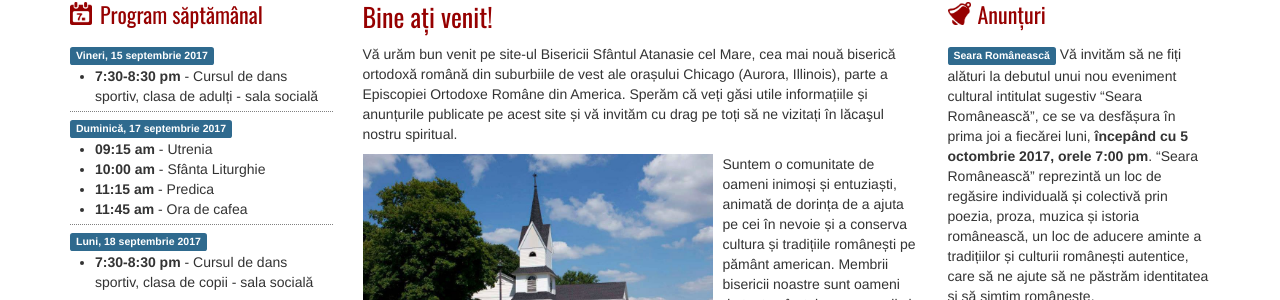
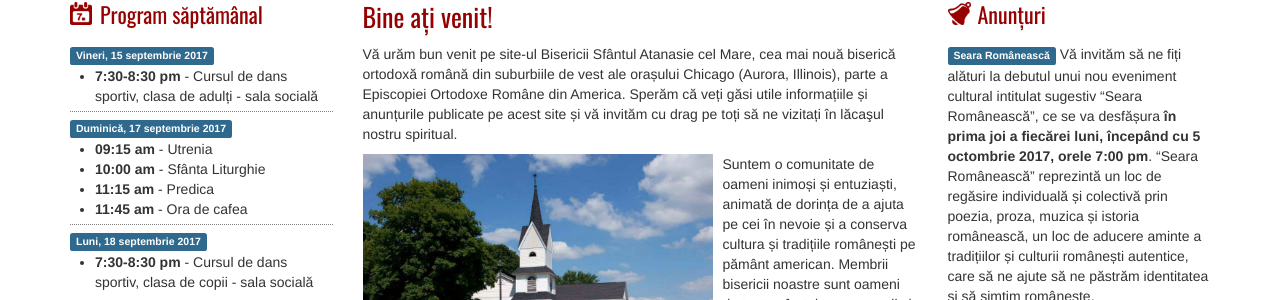
Before and after one commit to iulian787/sfat, a Jekyll site: the page built from ro/index.html, in a window 1280 px wide and 1209 px high. Shown: the part 430-730 px from the top of the window. Built offline with Jekyll 4.4.1, drawn with Linux system fonts in a browser that asks for light colours.

```diff
--- a/_includes/announcements-ro.md
+++ b/_includes/announcements-ro.md
@@ -1,2 +1,2 @@
-* <label>Seara Românească</label> Vă invităm să ne fiți alături la debutul unui nou eveniment cultural intitulat sugestiv "Seara Românească", ce se va desfășura în prima joi a fiecărei luni, <strong>începând cu 5 octombrie 2017, orele 7:00 pm</strong>. "Seara Românească" reprezintă un loc de regăsire individuală și colectivă prin poezia, proza, muzica și istoria românească, un loc de aducere aminte a tradițiilor și culturii românești autentice, care să ne ajute să ne păstrăm identitatea și să simțim românește.
+* <label>Seara Românească</label> Vă invităm să ne fiți alături la debutul unui nou eveniment cultural intitulat sugestiv "Seara Românească", ce se va desfășura <strong>în prima joi a fiecărei luni, începând cu 5 octombrie 2017, orele 7:00 pm</strong>. "Seara Românească" reprezintă un loc de regăsire individuală și colectivă prin poezia, proza, muzica și istoria românească, un loc de aducere aminte a tradițiilor și culturii românești autentice, care să ne ajute să ne păstrăm identitatea și să simțim românește.
 * <label>Curs de Dans Sportiv</label> Avem plăcerea să vă anunțăm că pe 8 septembrie 2017 va începe mult așteptatul Curs de Dans Sportiv (Ballroom Dance) găzduit de Biserica Sf. Atanasie și condus de binecunoscuta antrenoare de dans Dana Lefter Anghelescu. Cursul se adresează atât adulților cât și copiilor. Vă așteptăm cu drag! <a href="{{ site.baseurl }}/ro/2017/curs-de-dans.html"><strong>Vezi&nbsp;detalii</strong></a>
```
